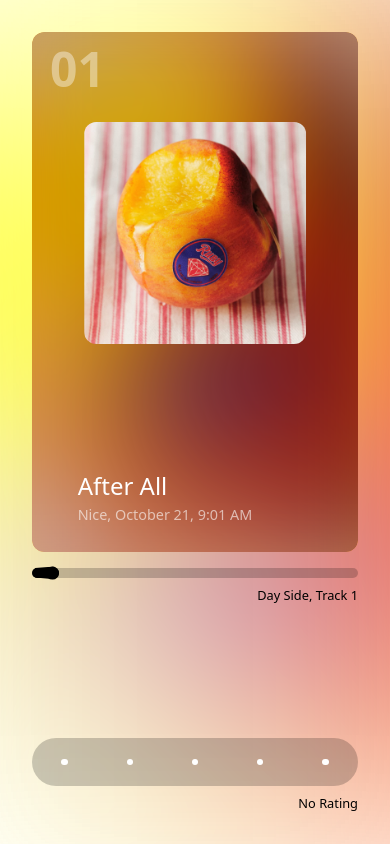
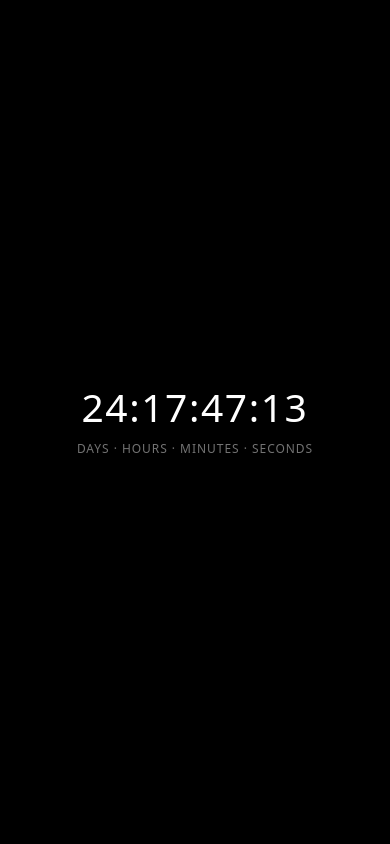
Before and after one commit to zainafzal08/crj-day-and-night, a React (Vite) app: page / in a window 390 px wide. Built offline with nearby package versions, Linux system fonts and the light colour scheme.

Commit message:
Polish mobile loading and release experience

```diff
--- a/index.html
+++ b/index.html
@@ -2,7 +2,11 @@
 <html lang="en">
   <head>
     <meta charset="UTF-8" />
-    <meta name="viewport" content="width=device-width, initial-scale=1.0" />
+    <meta
+      name="viewport"
+      content="width=device-width, initial-scale=1.0, viewport-fit=cover"
+    />
+    <meta name="theme-color" content="#000000" />
     <meta name="description" content="CRJ Day and Night" />
     <title>CRJ Day and Night</title>
   </head>
--- /dev/null
+++ b/src/components/LoadingScreen.tsx
@@ -0,0 +1,12 @@
+export function LoadingScreen({ visible }: { visible: boolean }) {
+  return (
+    <div
+      className={`loading-screen${visible ? "" : " loading-screen--hidden"}`}
+      role="status"
+      aria-label="Loading album artwork"
+      aria-hidden={!visible}
+    >
+      <span className="loading-spinner" aria-hidden="true" />
+    </div>
+  );
+}
--- /dev/null
+++ b/src/components/ReleaseGate.tsx
@@ -0,0 +1,47 @@
+import { type ReactNode, useEffect, useState } from "react";
+
+const RELEASE_DATE = new Date(2026, 8, 18, 0, 0, 0);
+
+function getTimeRemaining(now: number) {
+  const remainingSeconds = Math.max(
+    0,
+    Math.ceil((RELEASE_DATE.getTime() - now) / 1000),
+  );
+  const days = Math.floor(remainingSeconds / 86_400);
+  const hours = Math.floor((remainingSeconds % 86_400) / 3_600);
+  const minutes = Math.floor((remainingSeconds % 3_600) / 60);
+  const seconds = remainingSeconds % 60;
+
+  return [days, hours, minutes, seconds]
+    .map((value) => String(value).padStart(2, "0"))
+    .join(":");
+}
+
+export function ReleaseGate({ children }: { children: ReactNode }) {
+  const [now, setNow] = useState(Date.now());
+  const skipCountdown = new URLSearchParams(window.location.search).has(
+    "skipCountdown",
+  );
+
+  useEffect(() => {
+    if (now >= RELEASE_DATE.getTime()) {
+      return;
+    }
+
+    const timer = window.setInterval(() => setNow(Date.now()), 1_000);
+    return () => window.clearInterval(timer);
+  }, [now]);
+
+  if (skipCountdown || now >= RELEASE_DATE.getTime()) {
+    return children;
+  }
+
+  return (
+    <main className="release-page" aria-label="Album release countdown">
+      <time dateTime={RELEASE_DATE.toISOString()}>
+        {getTimeRemaining(now)}
+      </time>
+      <p>Days · Hours · Minutes · Seconds</p>
+    </main>
+  );
+}
--- a/src/components/ResultsPage.tsx
+++ b/src/components/ResultsPage.tsx
@@ -104,6 +104,7 @@ export function ResultsPage() {
         {bestSong && (
           <SongCard
             className="song-card--result"
+            priority
             song={{
               side: bestSong.album_id,
               trackIndex: bestSong.track_number,
--- a/src/components/SongBackground.tsx
+++ b/src/components/SongBackground.tsx
@@ -1,15 +1,48 @@
-import { useEffect, useState } from "react";
+import { useEffect, useRef, useState } from "react";
 import { getArtworkUrl } from "../artwork";
 import { useSong } from "../song-context";
 
 const BACKGROUND_TRANSITION_MS = 500;
 
-export function SongBackground() {
+export function SongBackground({ onReady }: { onReady?: () => void }) {
   const { currentSong } = useSong();
   const artworkUrl = currentSong ? getArtworkUrl(currentSong) : null;
   const [frontArtwork, setFrontArtwork] = useState(artworkUrl);
   const [backArtwork, setBackArtwork] = useState(artworkUrl);
   const [isFading, setIsFading] = useState(false);
+  const initialArtworkReady = useRef(false);
+
+  useEffect(() => {
+    if (!artworkUrl || initialArtworkReady.current) {
+      return;
+    }
+
+    let cancelled = false;
+    const image = new Image();
+    const markReady = () => {
+      if (cancelled || initialArtworkReady.current) {
+        return;
+      }
+
+      initialArtworkReady.current = true;
+      onReady?.();
+    };
+
+    image.onload = markReady;
+    image.onerror = markReady;
+    image.fetchPriority = "high";
+    image.src = artworkUrl;
+
+    if (image.complete) {
+      markReady();
+    }
+
+    return () => {
+      cancelled = true;
+      image.onload = null;
+      image.onerror = null;
+    };
+  }, [artworkUrl, onReady]);
 
   useEffect(() => {
     if (!artworkUrl || artworkUrl === frontArtwork) {
--- a/src/components/SongCard.tsx
+++ b/src/components/SongCard.tsx
@@ -1,25 +1,29 @@
-import type { CSSProperties } from "react";
 import { getArtworkUrl } from "../artwork";
 import type { Song } from "../song-context";
 
 export function SongCard({
   song,
   className,
+  priority = false,
 }: {
   song: Song;
   className?: string;
+  priority?: boolean;
 }) {
   const imageUrl = getArtworkUrl(song);
 
   return (
-    <div
-      className={`song-card${className ? ` ${className}` : ""}`}
-      style={
-        {
-          "--song-art": `url(${imageUrl})`,
-        } as CSSProperties
-      }
-    >
+    <div className={`song-card${className ? ` ${className}` : ""}`}>
+      <img
+        className="song-card-background"
+        src={imageUrl}
+        alt=""
+        aria-hidden="true"
+        decoding="async"
+        draggable={false}
+        fetchPriority={priority ? "high" : "auto"}
+        loading={priority ? "eager" : "lazy"}
+      />
       <span className="song-card-track-number">
         {String(song.trackIndex).padStart(2, "0")}
       </span>
@@ -27,7 +31,10 @@ export function SongCard({
         className="song-card-artwork"
         src={imageUrl}
         alt=""
+        decoding="async"
         draggable={false}
+        fetchPriority={priority ? "high" : "auto"}
+        loading={priority ? "eager" : "lazy"}
       />
       <div className="song-card-copy">
         <h2>{song.title}</h2>
--- a/src/components/SongCarousel.tsx
+++ b/src/components/SongCarousel.tsx
@@ -9,6 +9,9 @@ export function SongCarousel() {
   const { currentSong, setCurrentSong } = useSong();
   const carouselRef = useRef<HTMLDivElement>(null);
   const initialSong = useRef(currentSong);
+  const prioritySongKey = useRef(
+    currentSong ? `${currentSong.side}-${currentSong.trackIndex}` : "Day-1",
+  );
   const activeIndex = useRef(-1);
   const animationFrame = useRef<number | null>(null);
 
@@ -88,6 +91,9 @@ export function SongCarousel() {
       {songs.map((song) => (
         <SongCard
           key={`${song.side}-${song.trackIndex}`}
+          priority={
+            `${song.side}-${song.trackIndex}` === prioritySongKey.current
+          }
           song={song}
         />
       ))}
--- a/src/main.tsx
+++ b/src/main.tsx
@@ -1,10 +1,12 @@
-import { StrictMode } from "react";
+import { StrictMode, useCallback, useState } from "react";
 import { createRoot } from "react-dom/client";
 import "@fontsource-variable/jost";
 import { BrowserRouter, Route, Routes } from "react-router-dom";
 import { DebugPage } from "./components/DebugPage";
+import { LoadingScreen } from "./components/LoadingScreen";
 import { Progress } from "./components/Progress";
 import { ResultsPage } from "./components/ResultsPage";
+import { ReleaseGate } from "./components/ReleaseGate";
 import { SongBackground } from "./components/SongBackground";
 import { SongCarousel } from "./components/SongCarousel";
 import { Vote } from "./components/Vote";
@@ -15,15 +17,21 @@ import "./styles.css";
 initializeSessionKey();
 
 function HomePage() {
+  const [artworkReady, setArtworkReady] = useState(false);
+  const handleArtworkReady = useCallback(() => setArtworkReady(true), []);
+
   return (
+    <ReleaseGate>
       <SongProvider>
-      <SongBackground />
+        <SongBackground onReady={handleArtworkReady} />
         <main className="home-page">
           <SongCarousel />
           <Progress />
           <Vote />
         </main>
+        <LoadingScreen visible={!artworkReady} />
       </SongProvider>
+    </ReleaseGate>
   );
 }
 
--- a/src/styles.css
+++ b/src/styles.css
@@ -32,6 +32,7 @@ body {
   padding: 32px;
   width: 100vw;
   height: 100vh;
+  height: 100dvh;
   overflow: hidden;
   color: var(--text-color);
   background-color: var(--bg-color);
@@ -116,16 +117,16 @@ body {
   scroll-snap-stop: always;
 }
 
-.song-card::before {
+.song-card-background {
   position: absolute;
   inset: -52px;
-  content: "";
-  background-image: var(--song-art);
-  background-position: center;
-  background-size: cover;
+  width: calc(100% + 104px);
+  height: calc(100% + 104px);
   filter: blur(52px) brightness(0.82) saturate(1.25);
+  object-fit: cover;
   transform: scale(1.12);
   transform-origin: center;
+  user-select: none;
 }
 
 .song-card-track-number {
@@ -232,7 +233,7 @@ body {
   align-self: flex-end;
   margin: 0;
   color: var(--text-color);
-  font-size: 0.8rem;
+  font-size: 1rem;
 }
 
 .vote {
@@ -288,7 +289,7 @@ body {
   position: relative;
   z-index: 1;
   width: 100%;
-  height: 3rem;
+  height: 3.2rem;
   overflow: hidden;
   border-radius: 999px;
   background-color: var(--muted-color);
@@ -340,8 +341,76 @@ body {
   align-self: flex-end;
   margin: 0;
   color: var(--vote-text-color);
-  font-size: 0.8rem;
+  font-size: 1rem;
   transition: color 400ms ease;
+}
+
+.loading-screen,
+.release-page {
+  position: fixed;
+  z-index: 100;
+  inset: 0;
+  display: grid;
+  width: 100vw;
+  height: 100vh;
+  height: 100dvh;
+  background-color: #000;
+  color: #fff;
+  place-items: center;
+}
+
+.loading-screen {
+  opacity: 1;
+  transition:
+    opacity 250ms ease,
+    visibility 0ms linear 0ms;
+}
+
+.loading-screen--hidden {
+  visibility: hidden;
+  opacity: 0;
+  pointer-events: none;
+  transition:
+    opacity 250ms ease,
+    visibility 0ms linear 250ms;
+}
+
+.loading-spinner {
+  width: 1.5rem;
+  height: 1.5rem;
+  border: 0.2rem solid rgb(255 255 255 / 20%);
+  border-bottom-color: transparent;
+  border-radius: 50%;
+  animation: loading-spinner 700ms linear infinite;
+}
+
+@keyframes loading-spinner {
+  to {
+    transform: rotate(360deg);
+  }
+}
+
+.release-page {
+  align-content: center;
+  gap: 14px;
+  padding: 24px;
+  text-align: center;
+}
+
+.release-page time {
+  font-size: clamp(2rem, 10vw, 4rem);
+  font-variant-numeric: tabular-nums;
+  font-weight: 500;
+  letter-spacing: 0.04em;
+  line-height: 1;
+}
+
+.release-page p {
+  margin: 0;
+  color: rgb(255 255 255 / 45%);
+  font-size: 0.75rem;
+  letter-spacing: 0.08em;
+  text-transform: uppercase;
 }
 
 .debug-page {
@@ -373,6 +442,7 @@ body {
   padding: clamp(32px, 5vw, 64px);
   width: 100vw;
   height: 100vh;
+  height: 100dvh;
   overflow: auto;
   background-color: #000;
   color: #fff;
@@ -523,3 +593,46 @@ body {
     flex-direction: column;
   }
 }
+
+@media (max-width: 600px) {
+  body {
+    padding-top: max(32px, env(safe-area-inset-top));
+    padding-right: max(32px, env(safe-area-inset-right));
+    padding-bottom: max(32px, env(safe-area-inset-bottom));
+    padding-left: max(32px, env(safe-area-inset-left));
+  }
+
+  .home-page {
+    gap: 12px;
+  }
+
+  .song-carousel {
+    height: min(520px, 50dvh);
+    max-height: 520px;
+    flex: 0 1 min(520px, 50dvh);
+  }
+
+  .song-card {
+    height: 100%;
+  }
+
+  .song-card-artwork {
+    top: clamp(56px, 10dvh, 78px);
+    width: min(62%, 230px);
+  }
+
+  .song-card-copy {
+    bottom: 20px;
+  }
+
+  .progress,
+  .vote {
+    gap: 6px;
+  }
+}
+
+@media (prefers-reduced-motion: reduce) {
+  .loading-spinner {
+    animation-duration: 1400ms;
+  }
+}
```
Also changed, not shown: art/d_12.jpg (added), art/n_10.jpg. Lines whose indentation alone changed are shown as unchanged.
